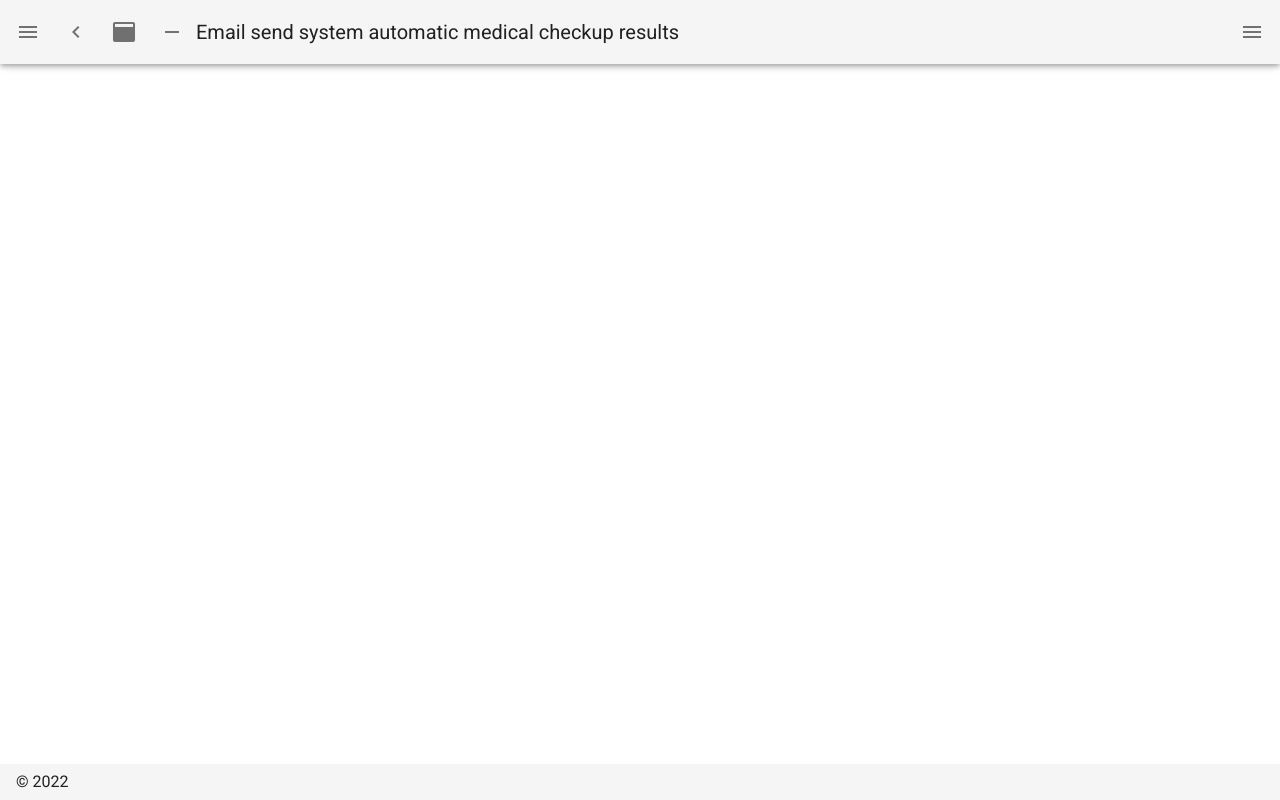
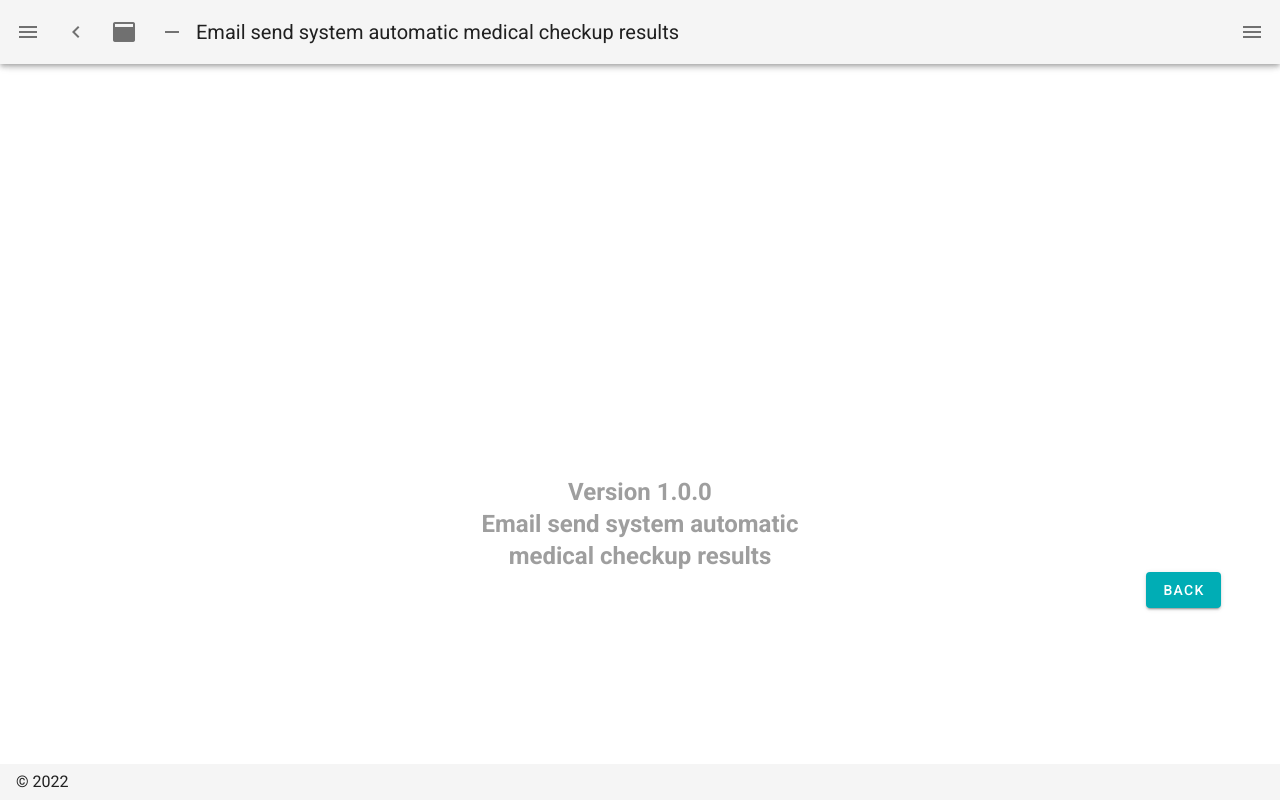
Before and after one commit to k1tsanapong/face-end-i-guess, a Nuxt app: page /version in a window 1280 px wide. Built offline with nearby package versions, Linux system fonts and the light colour scheme.

Commit message:
add version page

```diff
--- /dev/null
+++ b/pages/version.vue
@@ -0,0 +1,17 @@
+<template>
+  <v-container>
+    <v-row class="d-flex flex-column justify-center">
+      <center>
+        <v-img src="favicon2.ico" contain height="400px" width="400px"> </v-img>
+      </center>
+      <div class="text-center text-h5 font-weight-bold grey--text">
+        Version 1.0.0<br />
+        Email send system automatic<br />
+        medical checkup results
+      </div>
+    </v-row>
+    <v-row class="d-flex justify-end">
+      <v-btn class="white--text" color="#00ADB5" to="/">Back</v-btn>
+    </v-row>
+  </v-container>
+</template>
```
